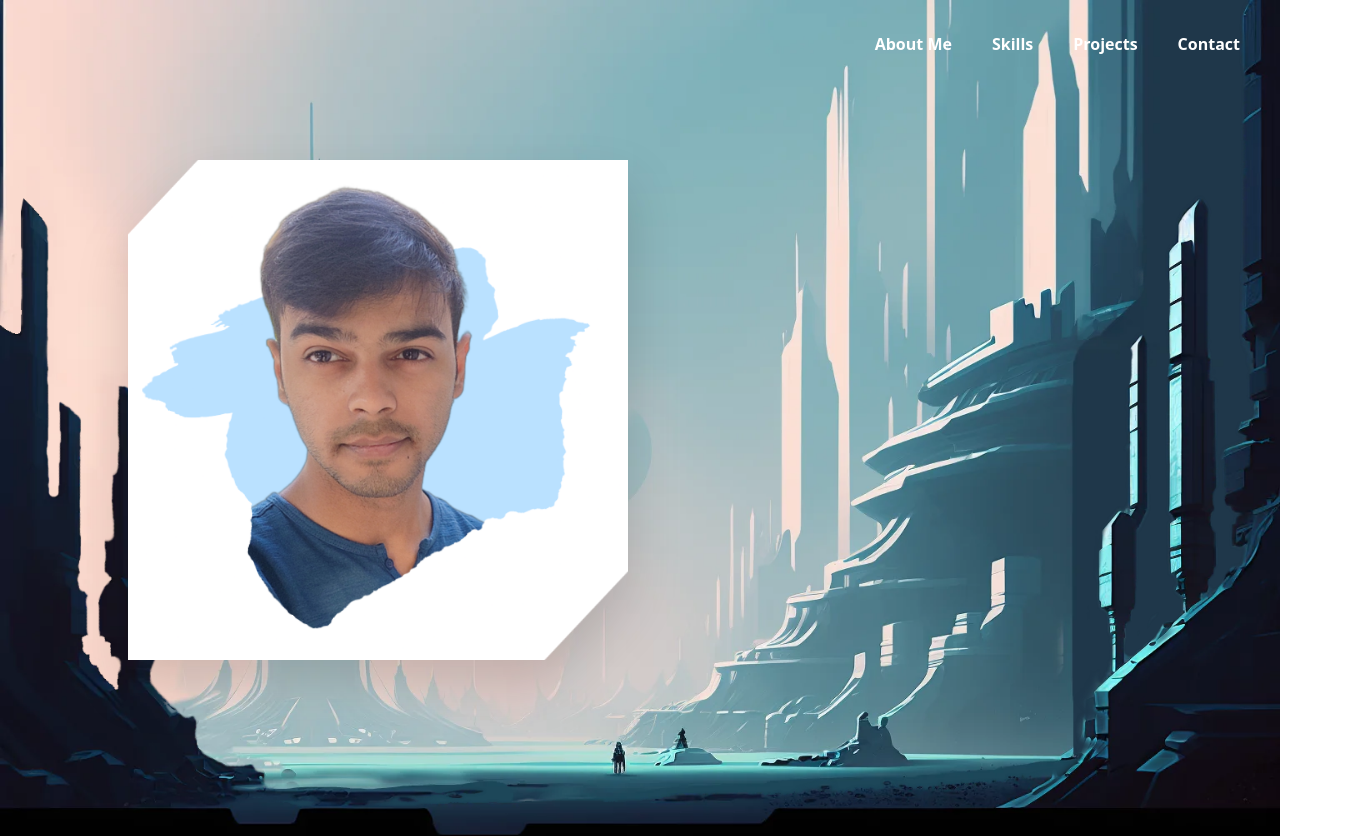
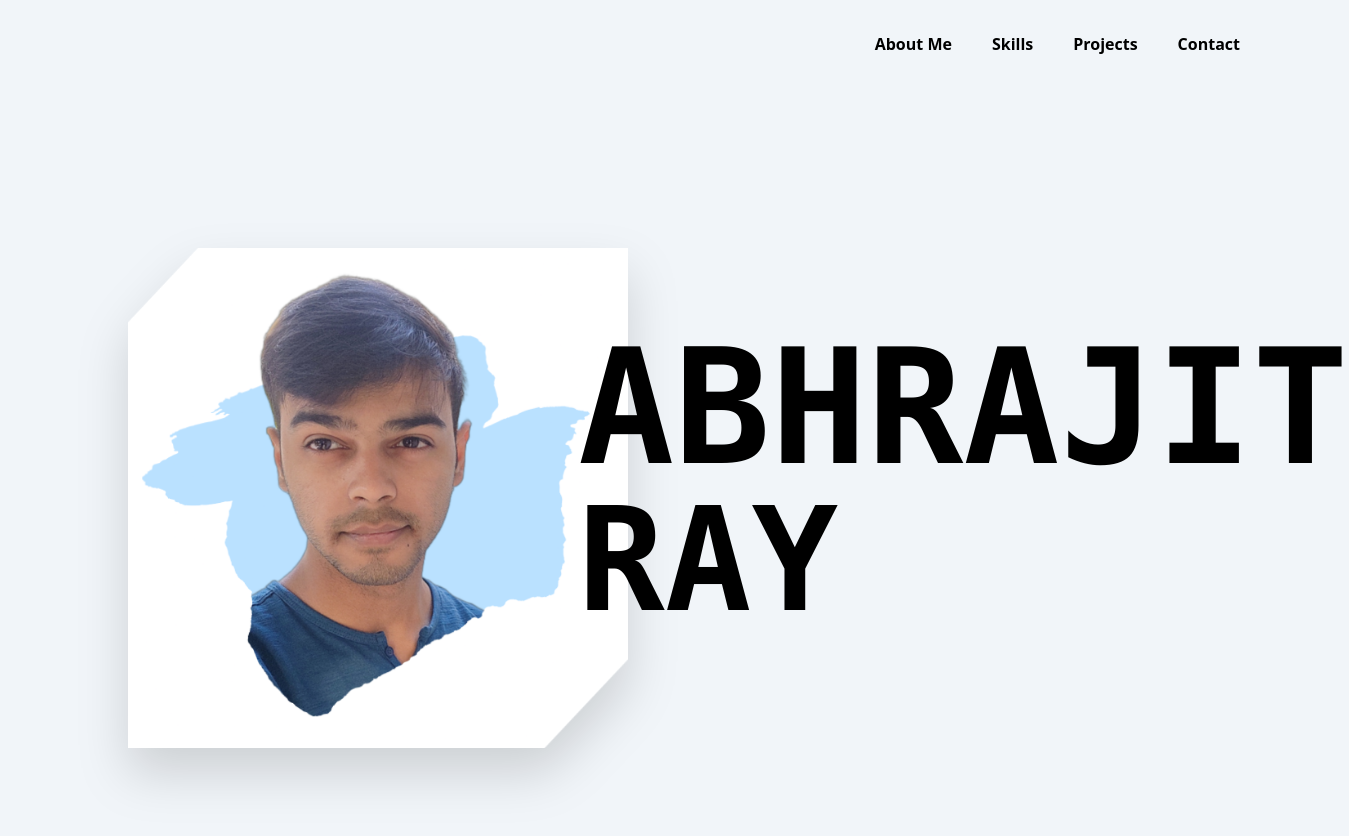
Before and after one commit to abhrajitray77/portfolio-main, a Next.js app: page / in a window 1280 px wide. Shown: the top 836 px of the page, 1349 px wide, since content can reach past the window. Built offline with nearby package versions, Linux system fonts and the light colour scheme.

Commit message:
bg removed || banner text added

```diff
--- a/app/globals.css
+++ b/app/globals.css
@@ -2,9 +2,14 @@
 @tailwind components;
 @tailwind utilities;
 
-
 @layer base {
     body{
-        @apply scrollbar-track-teal-700 scrollbar-thumb-teal-700;
+        @apply bg-slate-100;
     }
 }
+
+@layer components {
+    .nav-item {
+        @apply cursor-pointer
+    }
+}
--- a/app/page.tsx
+++ b/app/page.tsx
@@ -1,13 +1,24 @@
 import Banner from "@/components/Banner";
 import Navbar from "@/components/Navbar";
+import Image from "next/image";
+import test from "../public/imgs/profile-pic.webp"
 
 export default function Home() {
   return (
     <main className="">
       <Navbar />
-      <article>
+
         <section className="h-screen w-auto">
           <Banner />
+        </section>
+
+        {/* About me */}
+      <article className="mx-32">
+        <section className="h-auto w-auto">
+          <div className="relative flex">
+            <h1 className="text-5xl font-bold">About Me</h1>
+
+          </div>
         </section>
       </article>
     </main>
--- a/components/Banner.tsx
+++ b/components/Banner.tsx
@@ -2,35 +2,36 @@
 import Image from "next/image";
 import React from "react";
 import back from "../public/imgs/finalBg.webp";
-import front from "../public/imgs/semifinal1lowcut.webp";
+import front from "../public/imgs/final1lowcut.webp";
 import propic from "../public/imgs/profile-pic3.png";
 
 const Banner = () => {
   return (
-    <div className="relative  h-screen w-auto">
-        <div className="h-[500px] w-[500px] z-10 absolute top-40 left-32">
-          <Image className="drop-shadow-2xl"
-          src= {propic}
-          height={1000}
-          width={1000}
-          alt=""
+    <div className="relative h-screen w-auto">
+      <div className="absolute flex top-40 left-32 z-10">
+        <div className="h-[500px] w-[500px] ">
+          <Image
+            className="drop-shadow-2xl"
+            src={propic}
+            height={1000}
+            width={1000}
+            alt="propic"
           />
         </div>
-      <div className="-z-50  ">
+        <div className="absolute flex-col left-[450px] top-20 font-mono leading-none font-extrabold
+         ">
+          <h1 className="text-[10rem]">ABHRAJIT</h1>
+          <h1 className="text-[9rem]">RAY</h1>
+        </div>
+      </div>
+{/*       <div className="-z-50  ">
         <div className="absolute">
-            <Image
-            src={back}
-            alt=""
-            />
+          <Image src={back} alt="" />
         </div>
         <div className="absolute ">
-            <Image
-            src={front}
-            alt=""
-            />
+          <Image src={front} alt="" />
         </div>
-      </div>
-
+      </div> */}
     </div>
   );
 };
--- a/components/Navbar.tsx
+++ b/components/Navbar.tsx
@@ -2,12 +2,12 @@ import React from 'react'
 
 const Navbar = () => {
   return (
-    <div className="w-auto right-10 absolute z-50">
-        <ul className="flex space-x-10 py-8 text-white font-bold">
-          <li>About Me</li>
-          <li>Skills</li>
-          <li>Projects</li>
-          <li>Contact</li>
+    <div className="w-auto flex justify-end mr-10 z-50">
+        <ul className="flex space-x-10 py-8 font-bold">
+          <li className='nav-item'>About Me</li>
+          <li className='nav-item'>Skills</li>
+          <li className='nav-item'>Projects</li>
+          <li className='nav-item'>Contact</li>
         </ul>
     </div>
   )
```
